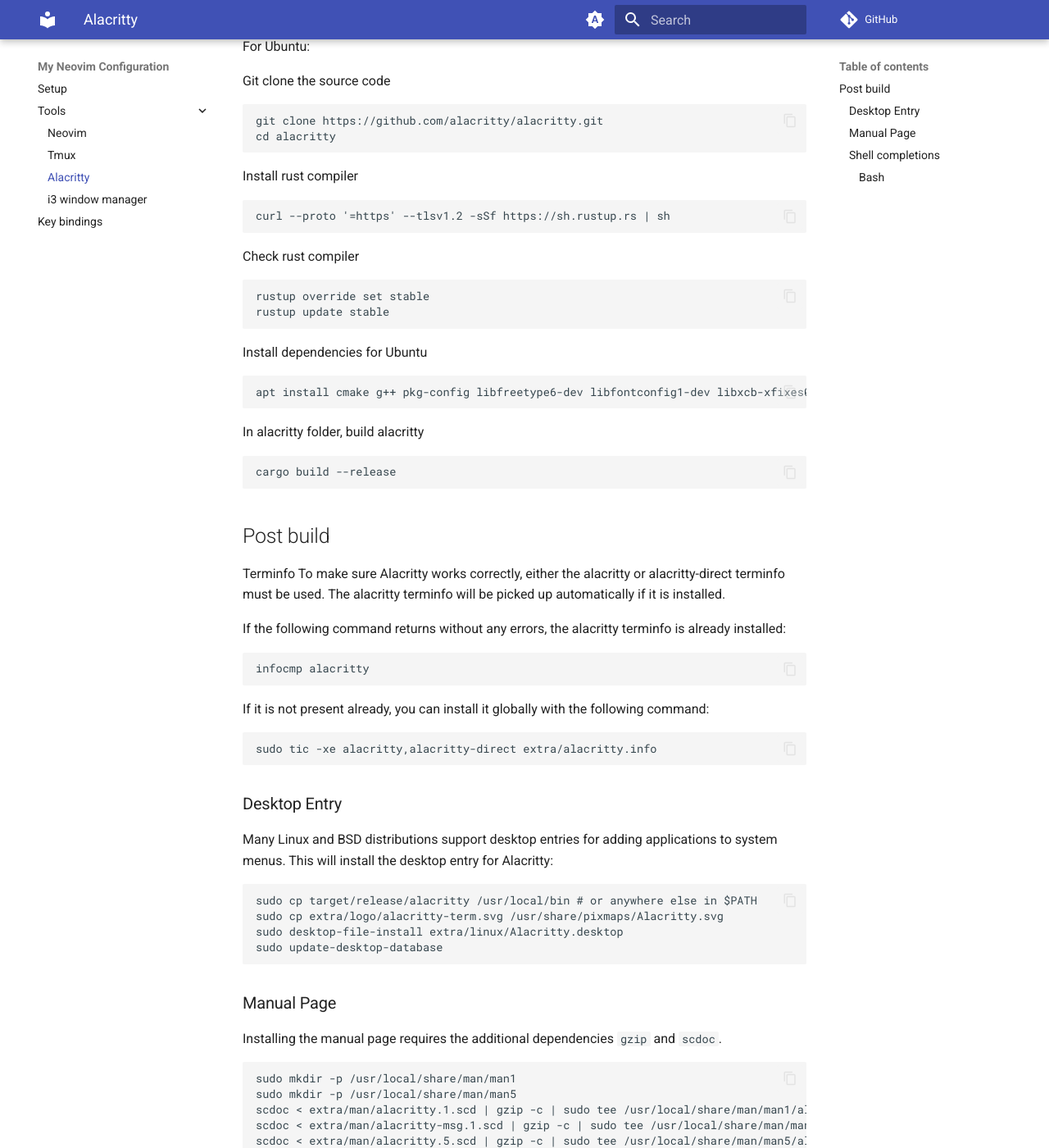
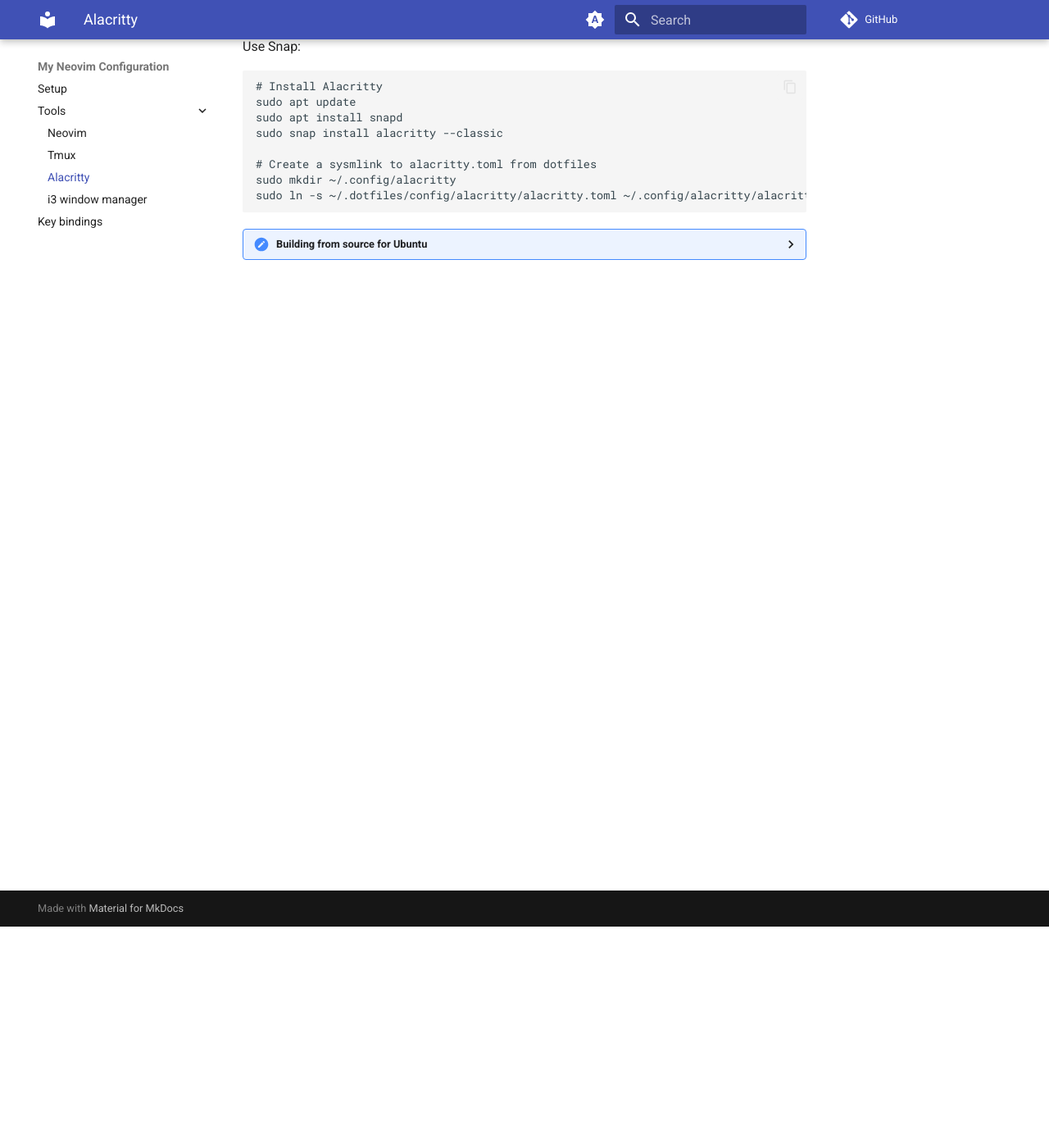
Before and after one commit to HieuDao-code/dotfiles, an MkDocs documentation site: the page built from docs/alacritty.md, in a window 1280 px wide and 1400 px high, scrolled down 270 px. Shown: the whole window at 82% size. Built offline with MkDocs 1.6.1 and Material for MkDocs 9.7.7, drawn with Linux system fonts in a browser that asks for light colours; comment, search, counter and statistics services are not loaded; some of the changed text lies outside the part shown.

Commit message:
fugitive lazy load fix, alacritty install guide

````diff
--- a/docs/alacritty.md
+++ b/docs/alacritty.md
@@ -4,102 +4,80 @@
 
 [Install instructions](https://github.com/alacritty/alacritty/blob/master/INSTALL.md)
 
-For Ubuntu:
-
-Git clone the source code
+Use Snap:
 
 ```sh
-git clone https://github.com/alacritty/alacritty.git
-cd alacritty
+# Install Alacritty
+sudo apt update
+sudo apt install snapd
+sudo snap install alacritty --classic
+
+# Create a sysmlink to alacritty.toml from dotfiles
+sudo mkdir ~/.config/alacritty
+sudo ln -s ~/.dotfiles/config/alacritty/alacritty.toml ~/.config/alacritty/alacritty.toml
 ```
 
-Install rust compiler
+<details><summary>Building from source for Ubuntu</summary>
+
+Make sure you have the rust compiler installed:
 
 ```sh
-curl --proto '=https' --tlsv1.2 -sSf https://sh.rustup.rs | sh
-```
-
-Check rust compiler
-
-```sh
+# Install rust compiler
+curl --proto '=https' --tlsv1.2 -sSf https://sh.rustup.rs | sh -s -- -y
 rustup override set stable
 rustup update stable
 ```
 
-Install dependencies for Ubuntu
+Build Alacritty
 
 ```sh
-apt install cmake g++ pkg-config libfreetype6-dev libfontconfig1-dev libxcb-xfixes0-dev libxkbcommon-dev python3
-```
+# Git clone the source code
+git clone https://github.com/alacritty/alacritty.git
+cd alacritty
 
-In alacritty folder, build alacritty
+# Install dependencies for Ubuntu
+sudo apt install cmake g++ pkg-config libfreetype6-dev libfontconfig1-dev libxcb-xfixes0-dev libxkbcommon-dev python3
 
-```sh
+# In alacritty folder, build alacritty
 cargo build --release
-```
 
-## Post build
+# --- Post Build ---
 
-Terminfo
-To make sure Alacritty works correctly, either the alacritty or alacritty-direct terminfo must be used. The alacritty terminfo will be picked up automatically if it is installed.
+# Install alacritty or alacritty-direct terminfo globally
+sudo tic -xe alacritty,alacritty-direct extra/alacritty.info
 
-If the following command returns without any errors, the alacritty terminfo is already installed:
-
-```sh
-infocmp alacritty
-```
-
-If it is not present already, you can install it globally with the following
-command:
-
-```
-sudo tic -xe alacritty,alacritty-direct extra/alacritty.info
-```
-
-### Desktop Entry
-
-Many Linux and BSD distributions support desktop entries for adding applications
-to system menus. This will install the desktop entry for Alacritty:
-
-```sh
+# Desktop Entry
 sudo cp target/release/alacritty /usr/local/bin # or anywhere else in $PATH
 sudo cp extra/logo/alacritty-term.svg /usr/share/pixmaps/Alacritty.svg
 sudo desktop-file-install extra/linux/Alacritty.desktop
 sudo update-desktop-database
-```
 
-### Manual Page
-
-Installing the manual page requires the additional dependencies `gzip` and `scdoc`.
-
-```sh
+# Manual Page
+sudo apt install gzip scdoc
 sudo mkdir -p /usr/local/share/man/man1
 sudo mkdir -p /usr/local/share/man/man5
 scdoc < extra/man/alacritty.1.scd | gzip -c | sudo tee /usr/local/share/man/man1/alacritty.1.gz > /dev/null
 scdoc < extra/man/alacritty-msg.1.scd | gzip -c | sudo tee /usr/local/share/man/man1/alacritty-msg.1.gz > /dev/null
 scdoc < extra/man/alacritty.5.scd | gzip -c | sudo tee /usr/local/share/man/man5/alacritty.5.gz > /dev/null
 scdoc < extra/man/alacritty-bindings.5.scd | gzip -c | sudo tee /usr/local/share/man/man5/alacritty-bindings.5.gz > /dev/null
+
+# Bash completions
+sudo mkdir -p ~/.bash_completion
+sudo cp extra/completions/alacritty.bash ~/.bash_completion/alacritty
+sudo echo "source ~/.bash_completion/alacritty" >> ~/.bashrc
+
+# Zsh completions
+sudo mkdir -p ${ZDOTDIR:-~}/.zsh_functions
+sudo echo 'fpath+=${ZDOTDIR:-~}/.zsh_functions' >> ${ZDOTDIR:-~}/.zshrc
+sudo cp extra/completions/_alacritty ${ZDOTDIR:-~}/.zsh_functions/_alacritty
+
+# Create a sysmlink to alacritty.toml from dotfiles
+sudo mkdir ~/.config/alacritty
+sudo ln -s ~/.dotfiles/config/alacritty/alacritty.toml ~/.config/alacritty/alacritty.toml
+
+# Remove temporary dir
+cd ..
+rm -rf alacritty
 ```
 
-### Shell completions
-
-To get automatic completions for Alacritty's flags and arguments you can install the provided shell completions.
-
-#### Bash
-
-To install the completions for bash, you can `source` the `extra/completions/alacritty.bash` file
-in your `~/.bashrc` file.
-
-If you do not plan to delete the source folder of alacritty, you can run
-
-```sh
-echo "source $(pwd)/extra/completions/alacritty.bash" >> ~/.bashrc
-```
-
-Otherwise you can copy it to the `~/.bash_completion` folder and source it from there:
-
-```sh
-mkdir -p ~/.bash_completion
-cp extra/completions/alacritty.bash ~/.bash_completion/alacritty
-echo "source ~/.bash_completion/alacritty" >> ~/.bashrc
-```
+</details>
````
Also changed, not shown: docs/README.md (+1 -1 lines), 5 other files.
